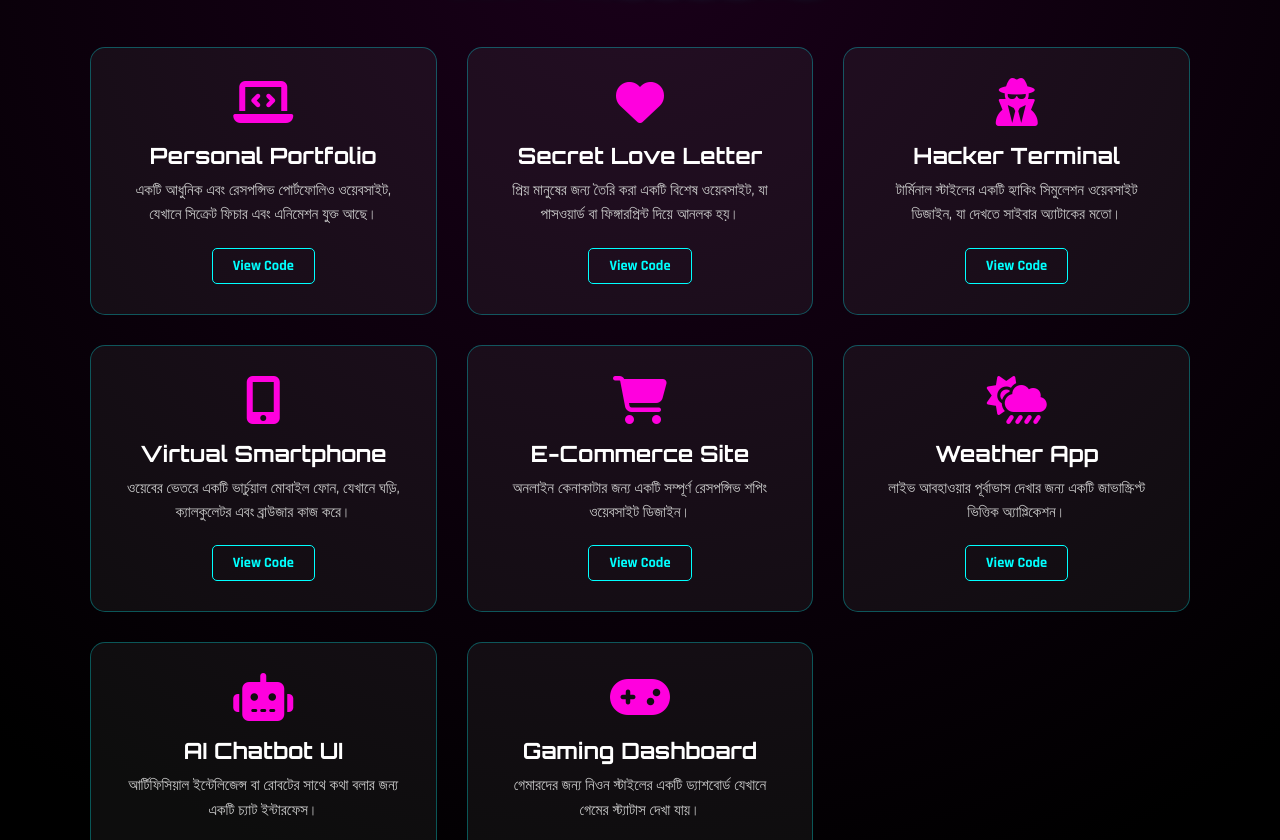
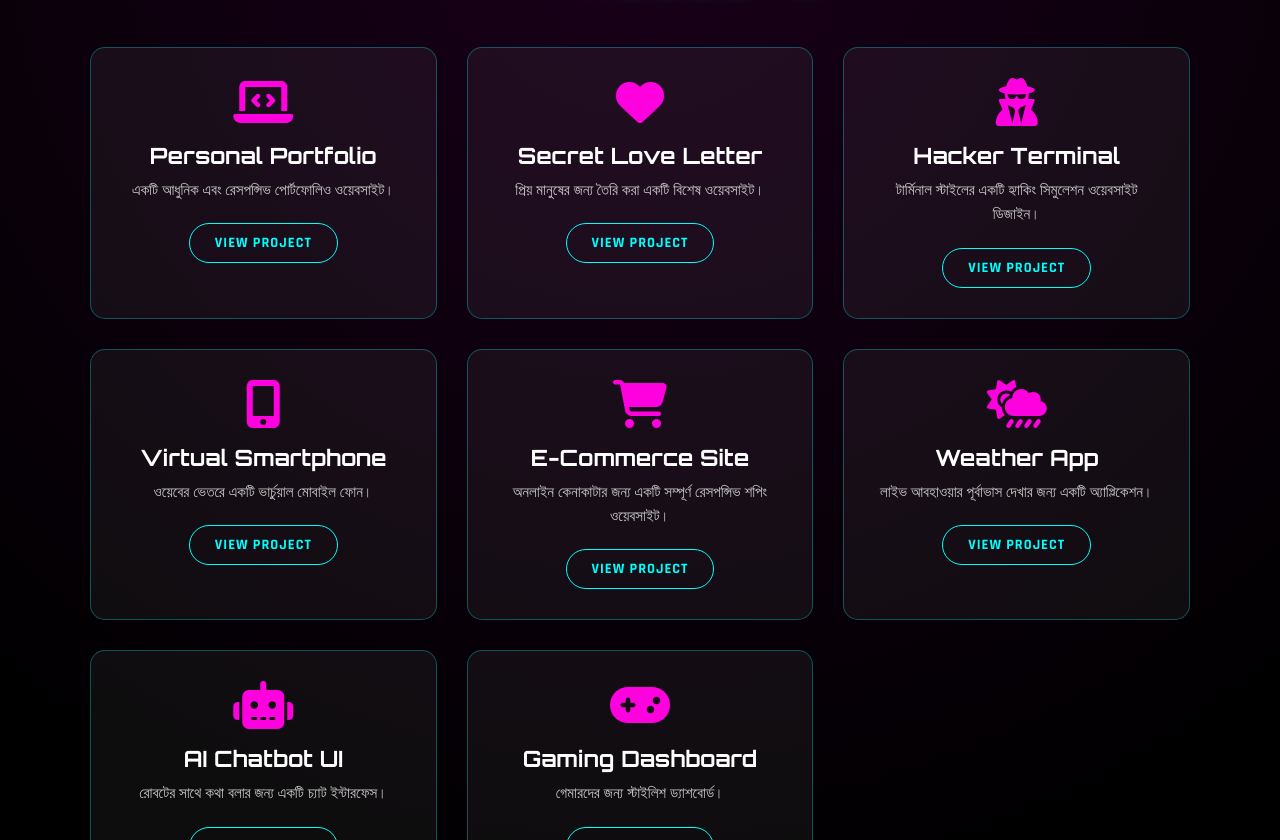
Before and after one commit to rinkq-ritu/rinkq, a plain HTML site: page projects.html in a window 1280 px wide. Shown: the part 93-933 px from the top of the page. Drawn offline with Linux system fonts and the light colour scheme.

Commit message:
Update projects.html

```diff
--- a/projects.html
+++ b/projects.html
@@ -23,7 +23,6 @@
             overflow-x: hidden;
         }
 
-        /* --- টাইটেল এনিমেশন --- */
         h1 {
             font-family: 'Orbitron', sans-serif;
             font-size: 2.5rem;
@@ -45,7 +44,7 @@
             max-width: 1100px;
         }
 
-        /* --- কার্ড ডিজাইন ও এনিমেশন --- */
+        /* --- কার্ড ডিজাইন --- */
         .project-card {
             background: rgba(255, 255, 255, 0.05);
             border: 1px solid rgba(0, 255, 255, 0.3);
@@ -55,12 +54,11 @@
             transition: 0.4s;
             position: relative;
             overflow: hidden;
-            opacity: 0; /* শুরুতে অদৃশ্য থাকবে */
-            transform: translateY(30px); /* নিচে থাকবে */
+            opacity: 0;
+            transform: translateY(30px);
             animation: slideUp 0.8s ease-out forwards;
         }
 
-        /* কার্ড হোভার এফেক্ট (গ্লো এবং বড় হওয়া) */
         .project-card:hover {
             transform: translateY(-10px) scale(1.02);
             box-shadow: 0 0 40px rgba(0, 255, 255, 0.3);
@@ -90,25 +88,28 @@
             font-size: 0.95rem;
         }
 
-        /* বাটন */
+        /* বাটন (নাম পরিবর্তন করা হয়েছে) */
         .view-btn {
             text-decoration: none;
-            padding: 8px 20px;
+            padding: 10px 25px;
             border: 1px solid #0ff;
             color: #0ff;
-            border-radius: 5px;
+            border-radius: 50px; /* গোল করা হয়েছে */
             font-weight: bold;
             transition: 0.3s;
             display: inline-block;
             font-size: 0.9rem;
+            text-transform: uppercase;
+            letter-spacing: 1px;
         }
+
         .view-btn:hover {
             background: #0ff;
             color: #000;
-            box-shadow: 0 0 15px #0ff;
+            box-shadow: 0 0 20px #0ff;
         }
 
-        /* --- অ্যানিমেশন ডিলে (একটার পর একটা আসার জন্য) --- */
+        /* --- এনিমেশন ডিলে --- */
         .project-card:nth-child(1) { animation-delay: 0.1s; }
         .project-card:nth-child(2) { animation-delay: 0.2s; }
         .project-card:nth-child(3) { animation-delay: 0.3s; }
@@ -118,14 +119,8 @@
         .project-card:nth-child(7) { animation-delay: 0.7s; }
         .project-card:nth-child(8) { animation-delay: 0.8s; }
 
-        /* --- এনিমেশন কি-ফ্রেমস --- */
-        @keyframes slideUp {
-            to { opacity: 1; transform: translateY(0); }
-        }
-        @keyframes fadeInDown {
-            from { opacity: 0; transform: translateY(-20px); }
-            to { opacity: 1; transform: translateY(0); }
-        }
+        @keyframes slideUp { to { opacity: 1; transform: translateY(0); } }
+        @keyframes fadeInDown { from { opacity: 0; transform: translateY(-20px); } to { opacity: 1; transform: translateY(0); } }
 
         /* --- ব্যাক বাটন --- */
         .back-container { margin-top: 60px; margin-bottom: 20px; animation: slideUp 1s ease-out 1s forwards; opacity: 0; }
@@ -139,11 +134,7 @@
             border-radius: 50px;
             transition: 0.3s;
         }
-        .back-btn:hover {
-            background: #ff00de;
-            color: #fff;
-            box-shadow: 0 0 20px #ff00de;
-        }
+        .back-btn:hover { background: #ff00de; color: #fff; box-shadow: 0 0 20px #ff00de; }
 
     </style>
 </head>
@@ -156,57 +147,57 @@
         <div class="project-card">
             <i class="fas fa-laptop-code"></i>
             <h2>Personal Portfolio</h2>
-            <p>একটি আধুনিক এবং রেসপন্সিভ পোর্টফোলিও ওয়েবসাইট, যেখানে সিক্রেট ফিচার এবং এনিমেশন যুক্ত আছে।</p>
-            <a href="#" class="view-btn">View Code</a>
+            <p>একটি আধুনিক এবং রেসপন্সিভ পোর্টফোলিও ওয়েবসাইট।</p>
+            <a href="index.html" class="view-btn">View Project</a>
         </div>
 
         <div class="project-card">
             <i class="fas fa-heart"></i>
             <h2>Secret Love Letter</h2>
-            <p>প্রিয় মানুষের জন্য তৈরি করা একটি বিশেষ ওয়েবসাইট, যা পাসওয়ার্ড বা ফিঙ্গারপ্রিন্ট দিয়ে আনলক হয়।</p>
-            <a href="#" class="view-btn">View Code</a>
+            <p>প্রিয় মানুষের জন্য তৈরি করা একটি বিশেষ ওয়েবসাইট।</p>
+            <a href="love.html" class="view-btn">View Project</a>
         </div>
 
         <div class="project-card">
             <i class="fas fa-user-secret"></i>
             <h2>Hacker Terminal</h2>
-            <p>টার্মিনাল স্টাইলের একটি হ্যাকিং সিমুলেশন ওয়েবসাইট ডিজাইন, যা দেখতে সাইবার অ্যাটাকের মতো।</p>
-            <a href="#" class="view-btn">View Code</a>
+            <p>টার্মিনাল স্টাইলের একটি হ্যাকিং সিমুলেশন ওয়েবসাইট ডিজাইন।</p>
+            <a href="terminal.html" class="view-btn">View Project</a>
         </div>
 
         <div class="project-card">
             <i class="fas fa-mobile-alt"></i>
             <h2>Virtual Smartphone</h2>
-            <p>ওয়েবের ভেতরে একটি ভার্চুয়াল মোবাইল ফোন, যেখানে ঘড়ি, ক্যালকুলেটর এবং ব্রাউজার কাজ করে।</p>
-            <a href="#" class="view-btn">View Code</a>
+            <p>ওয়েবের ভেতরে একটি ভার্চুয়াল মোবাইল ফোন।</p>
+            <a href="phone.html" class="view-btn">View Project</a>
         </div>
 
         <div class="project-card">
             <i class="fas fa-shopping-cart"></i>
             <h2>E-Commerce Site</h2>
-            <p>অনলাইন কেনাকাটার জন্য একটি সম্পূর্ণ রেসপন্সিভ শপিং ওয়েবসাইট ডিজাইন।</p>
-            <a href="#" class="view-btn">View Code</a>
+            <p>অনলাইন কেনাকাটার জন্য একটি সম্পূর্ণ রেসপন্সিভ শপিং ওয়েবসাইট।</p>
+            <a href="shop.html" class="view-btn">View Project</a>
         </div>
 
         <div class="project-card">
             <i class="fas fa-cloud-sun-rain"></i>
             <h2>Weather App</h2>
-            <p>লাইভ আবহাওয়ার পূর্বাভাস দেখার জন্য একটি জাভাস্ক্রিপ্ট ভিত্তিক অ্যাপ্লিকেশন।</p>
-            <a href="#" class="view-btn">View Code</a>
+            <p>লাইভ আবহাওয়ার পূর্বাভাস দেখার জন্য একটি অ্যাপ্লিকেশন।</p>
+            <a href="weather.html" class="view-btn">View Project</a>
         </div>
 
         <div class="project-card">
             <i class="fas fa-robot"></i>
             <h2>AI Chatbot UI</h2>
-            <p>আর্টিফিসিয়াল ইন্টেলিজেন্স বা রোবটের সাথে কথা বলার জন্য একটি চ্যাট ইন্টারফেস।</p>
-            <a href="#" class="view-btn">View Code</a>
+            <p>রোবটের সাথে কথা বলার জন্য একটি চ্যাট ইন্টারফেস।</p>
+            <a href="chatbot.html" class="view-btn">View Project</a>
         </div>
 
         <div class="project-card">
             <i class="fas fa-gamepad"></i>
             <h2>Gaming Dashboard</h2>
-            <p>গেমারদের জন্য নিওন স্টাইলের একটি ড্যাশবোর্ড যেখানে গেমের স্ট্যাটাস দেখা যায়।</p>
-            <a href="#" class="view-btn">View Code</a>
+            <p>গেমারদের জন্য স্টাইলিশ ড্যাশবোর্ড।</p>
+            <a href="gaming.html" class="view-btn">View Project</a>
         </div>
 
     </div>
```
